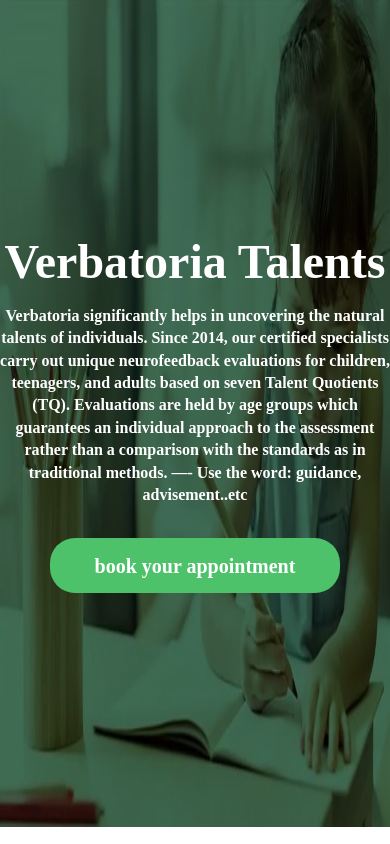
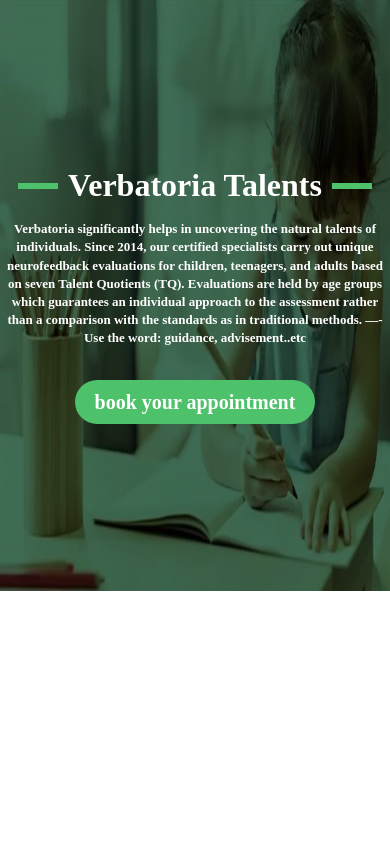
Before and after one commit to Abdulrahman14Salah/Verbatoria-Slider, a PHP site: page / in a window 390 px wide; the page is wider, and only the part inside the window is pictured. Run offline with PHP 8.4, Linux system fonts and the light colour scheme.

Commit message:
add media query

```diff
--- a/main.css
+++ b/main.css
@@ -2,6 +2,7 @@
     box-sizing: border-box;
     padding: 0;
     margin: 0;
+
 }
 .mainSlider .main-content {
     min-height: 98vh;
@@ -13,7 +14,7 @@
 .mainSlider .main-content img {
     position: absolute;
     width: 100%;
-    height: 98vh;
+    height: 100%;
     z-index: -1;
 }
 .mainSlider .main-content .content {
@@ -96,7 +97,47 @@
     -o-animation: fadeIn 5s;
     -ms-animation: fadeIn 5s;
 }
-
+@media (max-width: 768px) {
+    .mainSlider .main-content {
+        min-height: 70vh;
+        position: relative;
+        display: flex;
+        justify-content: center;
+        background-color: #00000080;
+    }
+    .mainSlider .main-content .content h2 {
+        font-size: 2rem;
+    }
+    .mainSlider .main-content .content h2::before,
+    .mainSlider .main-content .content h2::after {
+        width: 40px;
+        height: 6px;
+        top: 16px;
+    }
+    .mainSlider .main-content .content h2::before {
+        left: -50px;
+    }
+    .mainSlider .main-content .content h2::after {
+        right: -50px;
+    }
+    .mainSlider .main-content .content p {
+        font-size: 13px;
+    }
+    .mainSlider .main-content .content .btn-main {
+        padding: 10px 20px;
+        line-height: 1.2;
+    }
+    @keyframes moveDown {
+        0% {
+            top: -150px;
+            opacity: 0;
+        }
+        100% {
+            top: 0;
+            opacity: 1;
+        }
+    }
+}
 @keyframes fadeIn {
     0% {
         opacity: 0;
```
